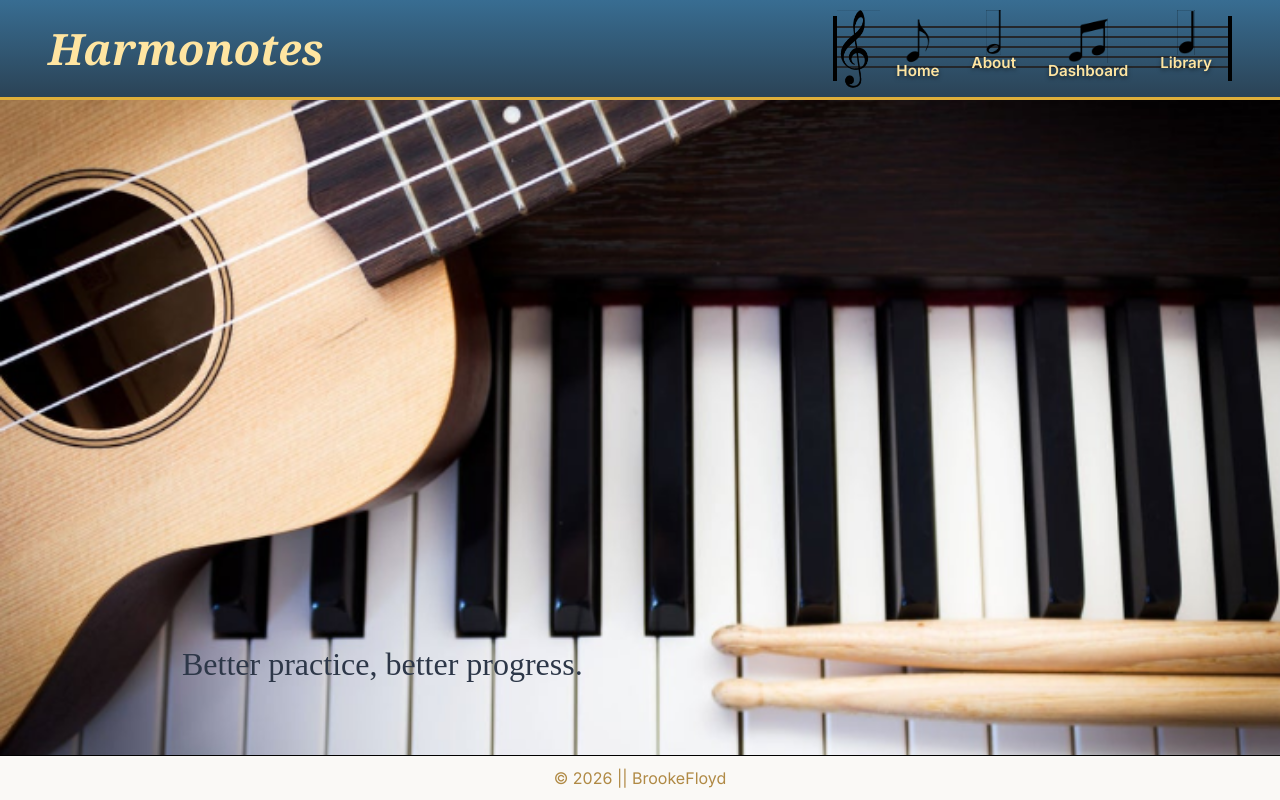
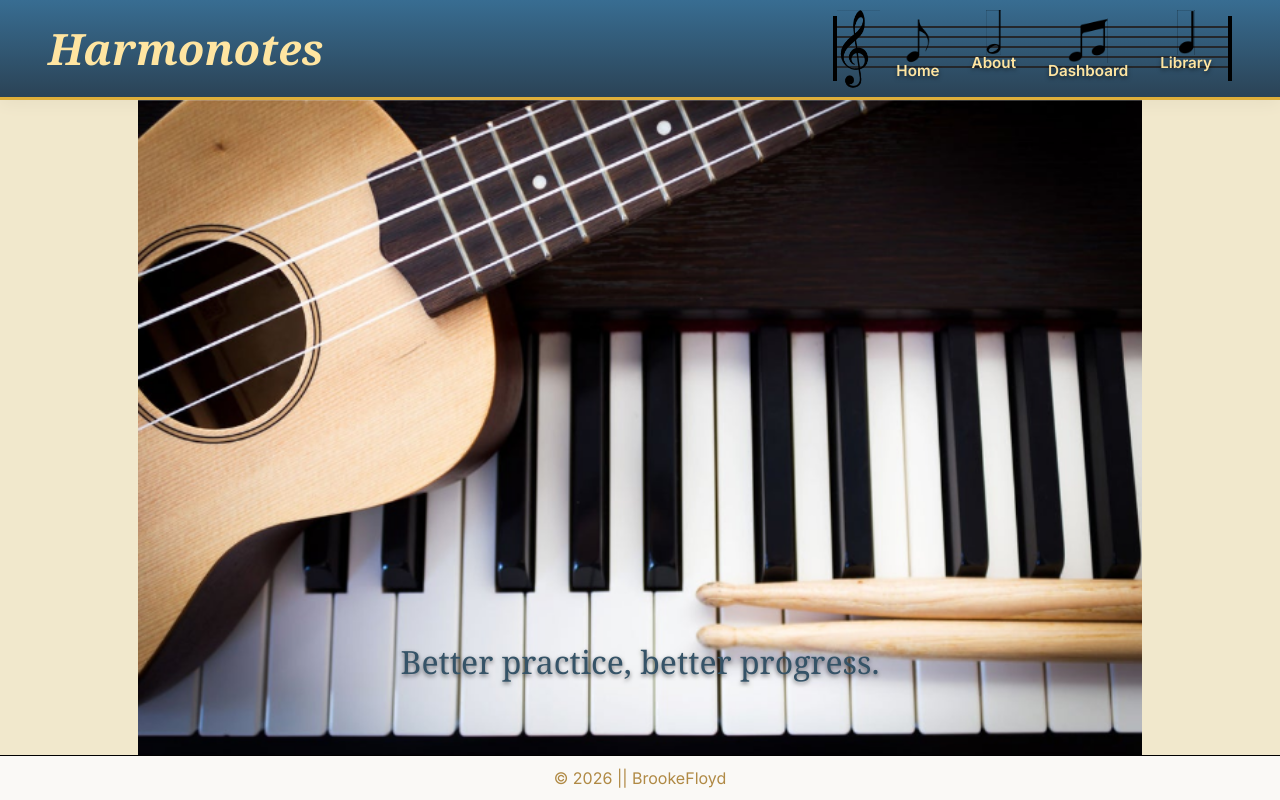
Before and after one commit to BrookeFloyd10/Harmonotes-BrookeF, a React (Vite) app in the folder harmonotes/: page / in a window 1280 px wide. Built offline with nearby package versions, Linux system fonts and the light colour scheme.

Commit message:
changed the background photo, background color and wording on home page

```diff
--- a/harmonotes/src/App.css
+++ b/harmonotes/src/App.css
@@ -128,20 +128,19 @@ main {
 .nav-bar a:hover {
     color: #E0AF3A;
     transform: translateY(-4px);
-
 }
-
 
 .home-page {
     flex: 1;
     display: flex;
     flex-direction: column;
     justify-content: flex-end;
+    align-items: center;
     padding: 40px;
-    padding-left: 150px;
     background-image: url("./assets/images/homepage.svg");
-    background-size: cover;
+    background-size: contain;
     background-position: center;
+    background-color: #efe2bdb8;
     background-repeat: no-repeat;
     width: 100%;
 }
@@ -150,9 +149,10 @@ main {
 .home-page p {
     padding-top: 0;
     margin-top: 0 ;
-    margin-left: 2rem;
     font-size: 2rem;
-    font-family: cursive;
+    color: #355367;
+    text-shadow: 0 2px 4px #00000080;
+    font-family: Georgia, serif;
 }
 
 .dashboard-top {
```
